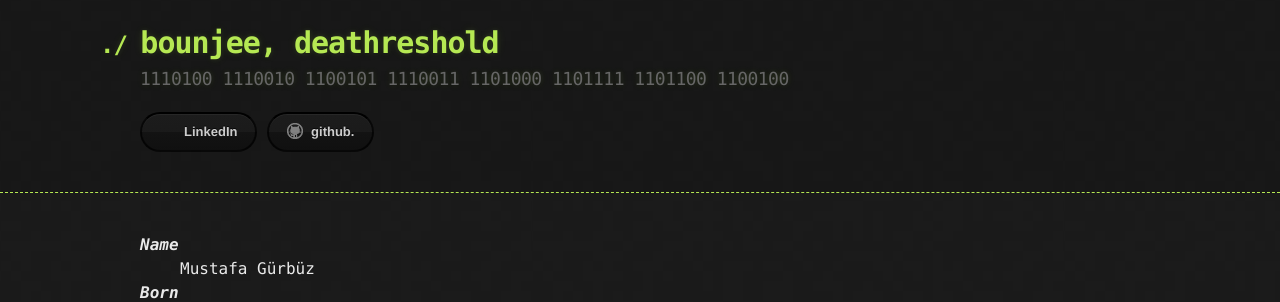
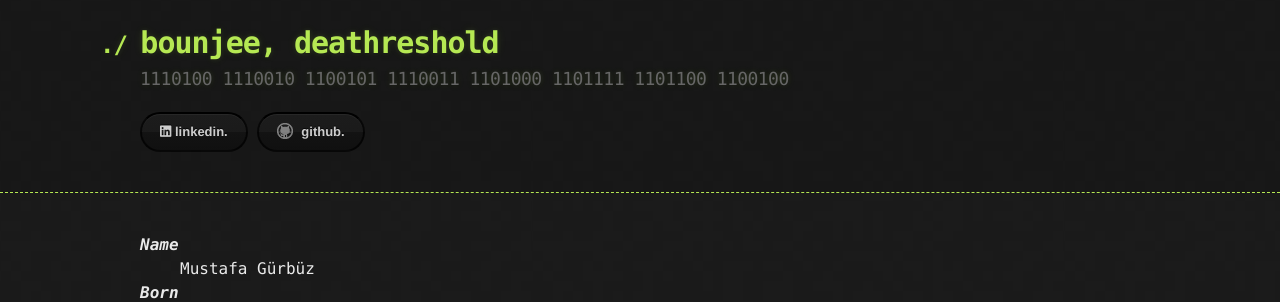
Before and after one commit to bounjee/bounjee.github.io, a Jekyll site: the page built from index.md, in a window 1280 px wide. Shown: the top 302 px of the page. Built offline with Jekyll 4.4.1, drawn with Linux system fonts in a browser that asks for light colours.

Commit message:
Update default.html

```diff
--- a/_layouts/default.html
+++ b/_layouts/default.html
@@ -5,6 +5,7 @@
     <meta http-equiv="X-UA-Compatible" content="IE=edge">
     <meta name="viewport" content="width=device-width, initial-scale=1">
     <link rel="stylesheet" href="{{ '/assets/css/style.css?v=' | append: site.github.build_revision | relative_url }}">
+    <link rel="stylesheet" href="https://cdnjs.cloudflare.com/ajax/libs/font-awesome/6.0.0-beta3/css/all.min.css">
     {% include head-custom.html %}
 
 {% seo %}
@@ -22,7 +23,7 @@
         <section id="downloads">
           {% if site.show_downloads %}
           <a href="https://www.linkedin.com/in/grbuzmustafa/" class="btn btn-linkedin">
-            <span class="icon"></span>LinkedIn
+            <i class="fab fa-linkedin"></i> linkedin.
           </a>
           {% endif %}
           <a href="https://github.com/bounjee" class="btn btn-github"><span class="icon"></span>github.</a>
```
